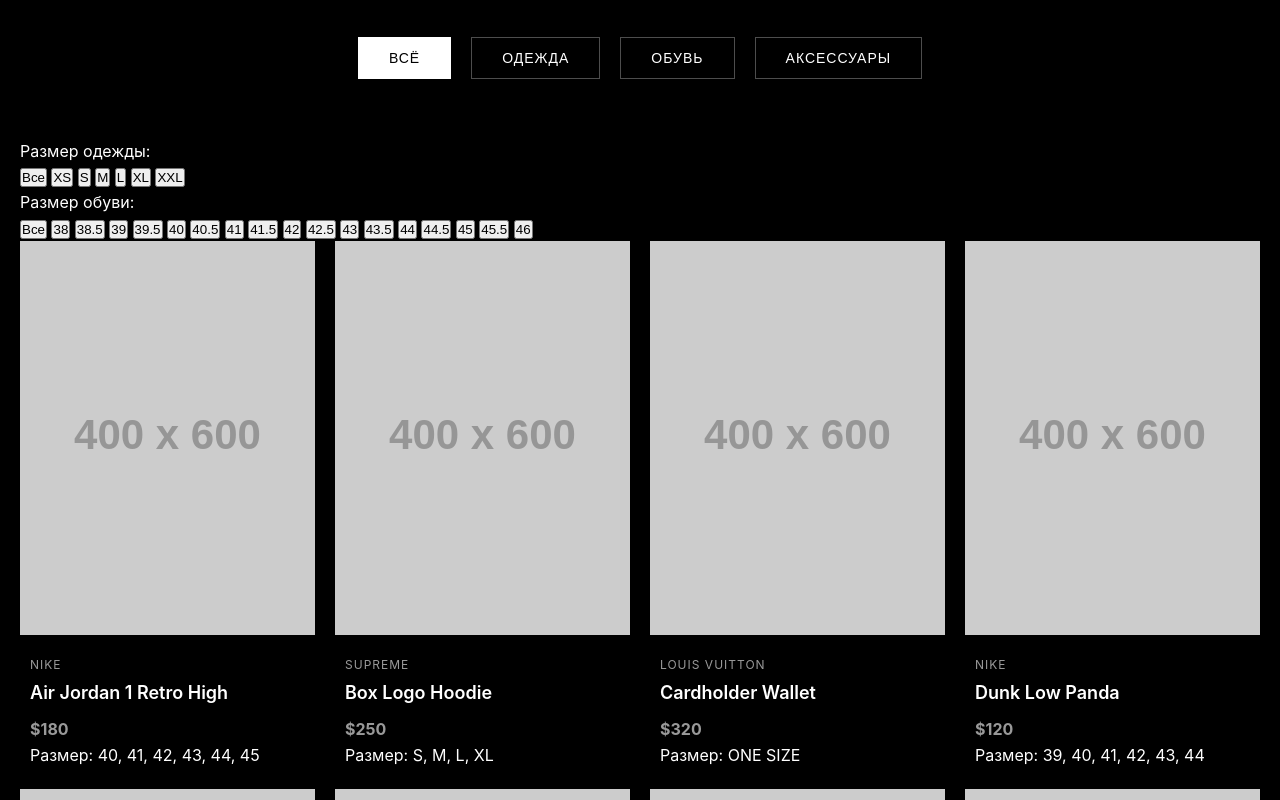
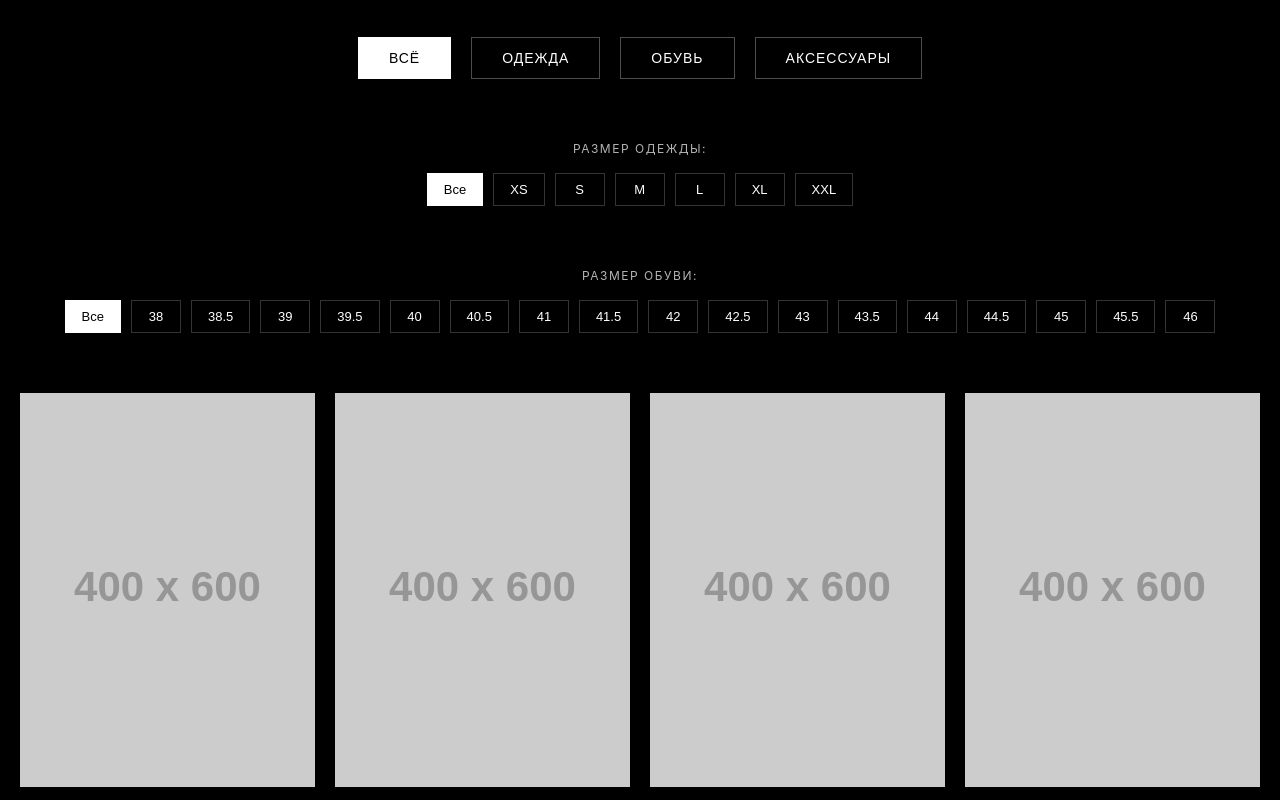
Before and after one commit to butyrlua-prog/StealthShopWebsite, a website: page public/index.html in a window 1280 px wide. Shown: the part 1020-1820 px from the top of the page. Drawn offline with Linux system fonts and the light colour scheme; no server answers; placeholder pictures from the web are drawn by us.

Commit message:
Update styles.css

```diff
--- a/public/styles.css
+++ b/public/styles.css
@@ -238,6 +238,67 @@
     border-color: #fff;
 }
 
+/* Size Filters */
+.size-filters {
+    display: flex;
+    justify-content: center;
+    gap: 60px;
+    margin-bottom: 60px;
+    flex-wrap: wrap;
+}
+
+.size-filter-group {
+    text-align: center;
+}
+
+.size-filter-group label {
+    display: block;
+    font-size: 12px;
+    text-transform: uppercase;
+    letter-spacing: 1.5px;
+    margin-bottom: 15px;
+    opacity: 0.7;
+}
+
+.size-options {
+    display: flex;
+    gap: 10px;
+    flex-wrap: wrap;
+    justify-content: center;
+}
+
+.size-filter-btn {
+    padding: 8px 16px;
+    background: transparent;
+    color: #fff;
+    border: 1px solid rgba(255, 255, 255, 0.2);
+    font-size: 13px;
+    cursor: pointer;
+    transition: all 0.3s;
+    min-width: 50px;
+}
+
+.size-filter-btn:hover,
+.size-filter-btn.active {
+    background: rgba(255, 255, 255, 0.1);
+    border-color: rgba(255, 255, 255, 0.5);
+}
+
+.size-filter-btn.active {
+    background: #fff;
+    color: #000;
+}
+
+/* No Products Message */
+.no-products {
+    grid-column: 1 / -1;
+    text-align: center;
+    padding: 60px 20px;
+    font-size: 16px;
+    opacity: 0.6;
+}
+
+
 /* Products Grid */
 .products-grid {
     display: grid;
@@ -296,6 +357,13 @@
     font-size: 16px;
     font-weight: 700;
     color: #999;
+}
+
+.product-sizes {
+    font-size: 11px;
+    opacity: 0.6;
+    margin-top: 5px;
+    letter-spacing: 0.5px;
 }
 
 /* About Section */
```
